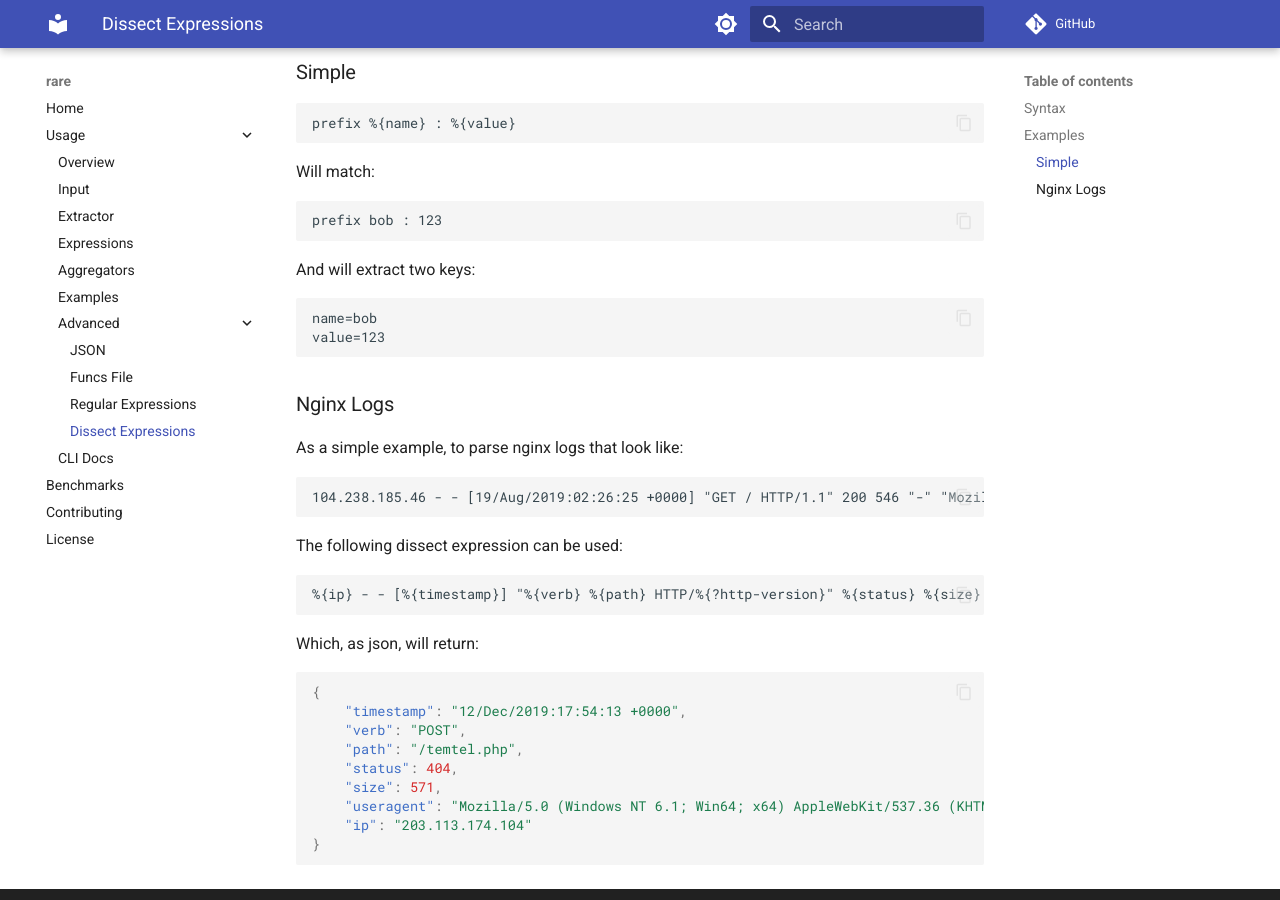
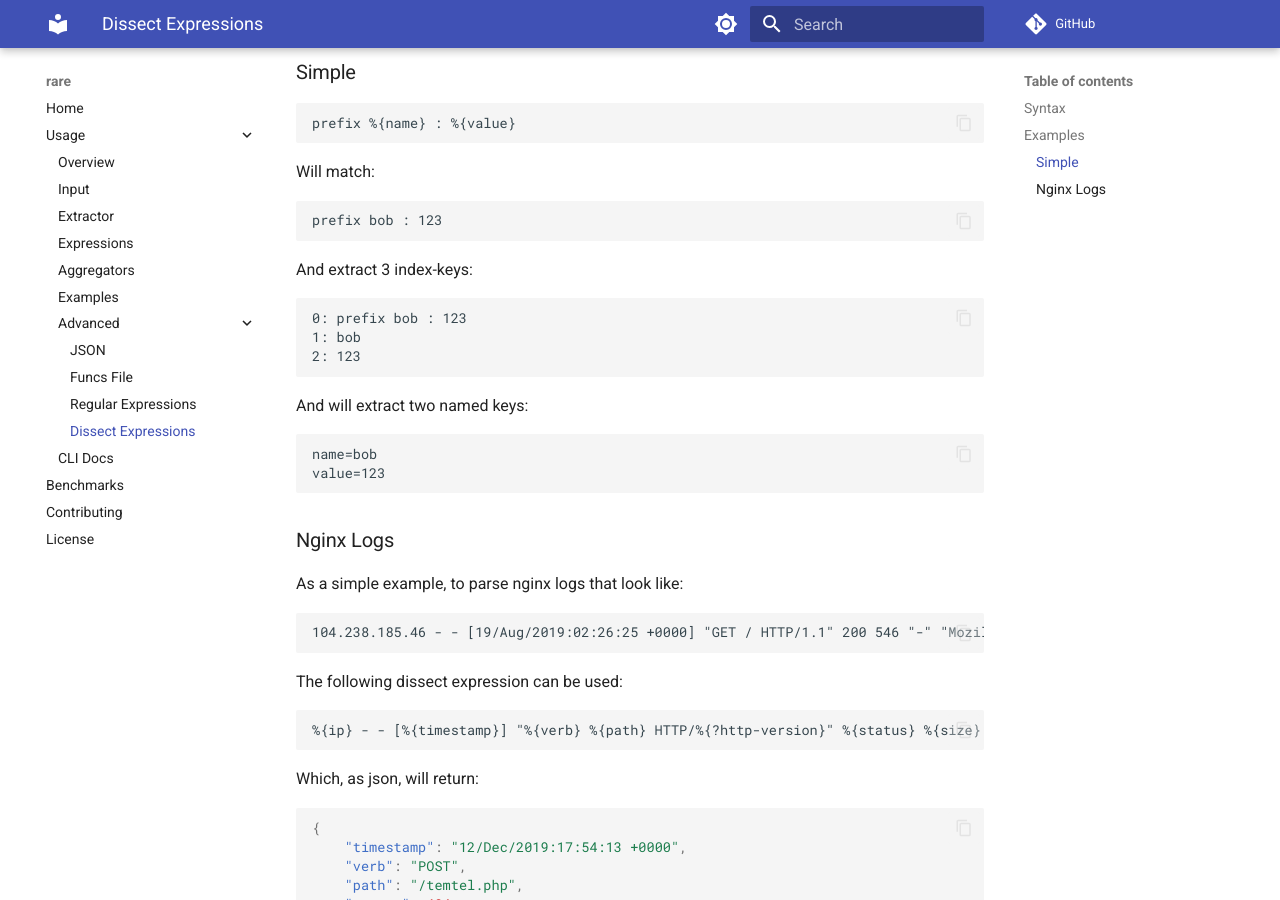
Before and after one commit to zix99/rare, an MkDocs documentation site: the page built from docs/usage/dissect.md, in a window 1280 px wide and 900 px high, scrolled down 722 px. Built offline with MkDocs 1.6.1 and Material for MkDocs 9.7.7, drawn with Linux system fonts in a browser that asks for light colours; comment, search, counter and statistics services are not loaded.

Commit message:
Clarify index match

````diff
--- a/docs/usage/dissect.md
+++ b/docs/usage/dissect.md
@@ -34,7 +34,14 @@ Will match:
 prefix bob : 123
 ```
 
-And will extract two keys:
+And extract 3 index-keys:
+```
+0: prefix bob : 123
+1: bob
+2: 123
+```
+
+And will extract two named keys:
 ```
 name=bob
 value=123
````
